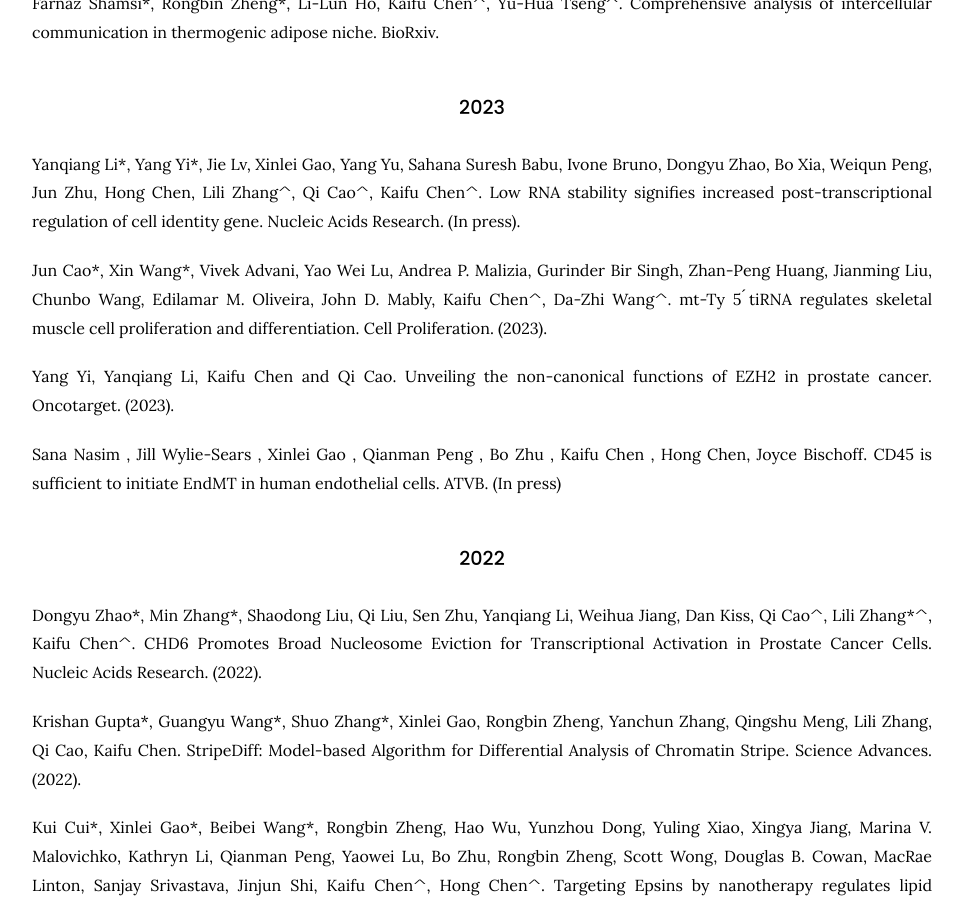
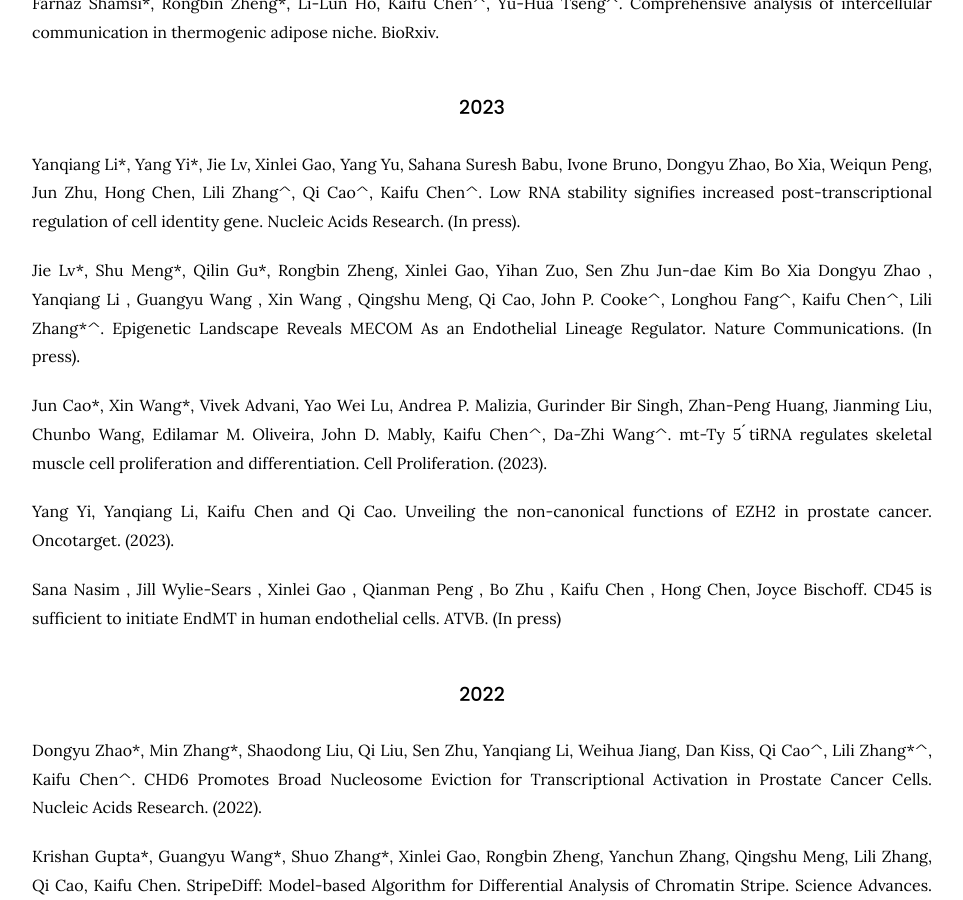
Before and after one commit to kaifuchenlab/kaifuchenlab.github.io, a Jekyll site: the page built from 3.publication/index.md, in a window 1280 px wide and 900 px high, scrolled down 555 px. Shown: the whole window, without its empty margins (158-1121 px from the left). Built offline with Jekyll 4.4.1, drawn with Linux system fonts in a browser that asks for light colours.

Commit message:
Update index.md

```diff
--- a/3.publication/index.md
+++ b/3.publication/index.md
@@ -23,6 +23,9 @@ BioRxiv.
 ### 2023
 Yanqiang Li\*, Yang Yi\*,  Jie Lv, Xinlei Gao, Yang Yu,  Sahana Suresh Babu, Ivone Bruno, Dongyu Zhao, Bo Xia, Weiqun Peng, Jun Zhu, Hong Chen, Lili Zhang^, Qi Cao^, Kaifu Chen^. Low RNA stability signifies increased post-transcriptional regulation of cell identity gene.
 Nucleic Acids Research. (In press).
+
+Jie Lv\*, Shu Meng\*, Qilin Gu\*, Rongbin Zheng, Xinlei Gao, Yihan Zuo, Sen Zhu Jun-dae Kim Bo Xia Dongyu Zhao , Yanqiang Li , Guangyu Wang , Xin Wang , Qingshu Meng, Qi Cao, John P. Cooke^, Longhou Fang^, Kaifu Chen^, Lili Zhang\*^. Epigenetic Landscape Reveals MECOM As an Endothelial Lineage Regulator. Nature Communications. (In press).
+
 
 Jun Cao\*, Xin Wang\*, Vivek Advani, Yao Wei Lu, Andrea P. Malizia, Gurinder Bir Singh, Zhan-Peng Huang, Jianming Liu, Chunbo Wang, Edilamar M. Oliveira, John D. Mably, Kaifu Chen^, Da-Zhi Wang^. mt-Ty 5 ́tiRNA regulates skeletal muscle cell proliferation and differentiation. Cell Proliferation. (2023).
 
```
